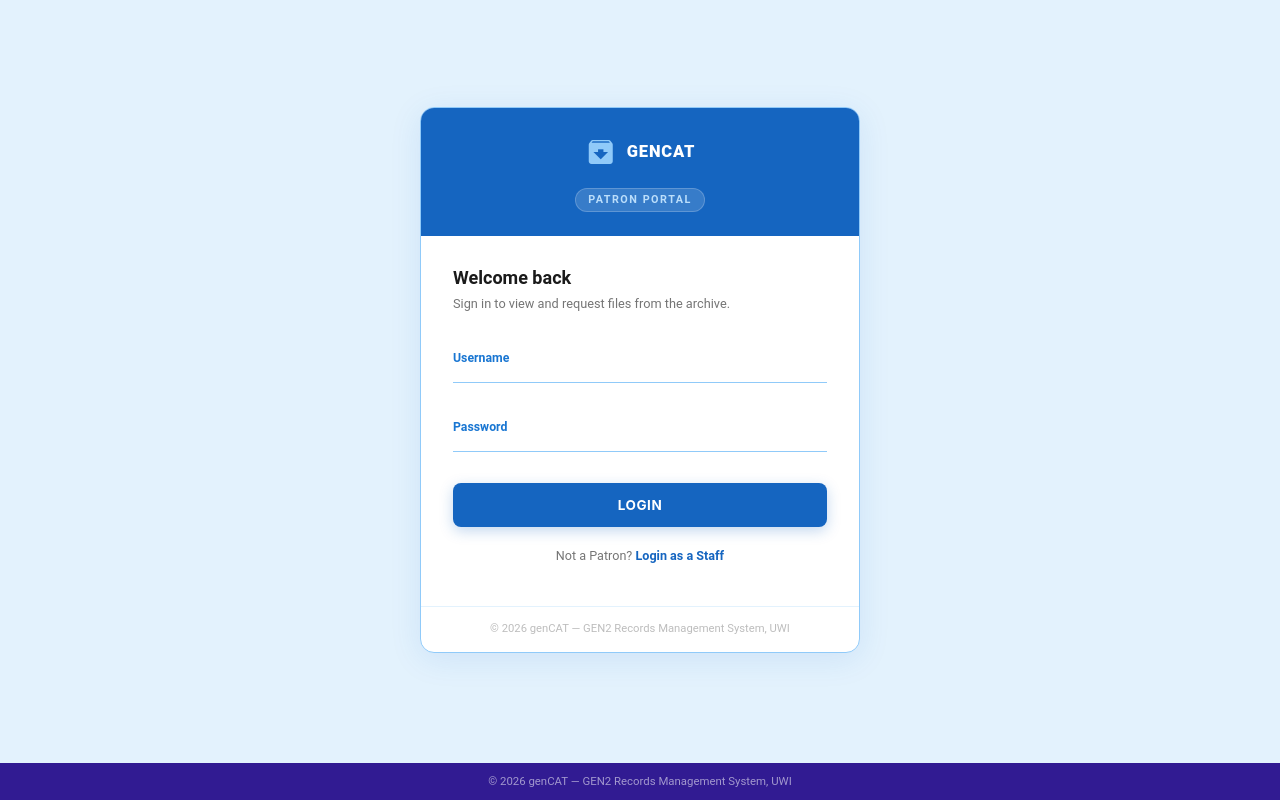
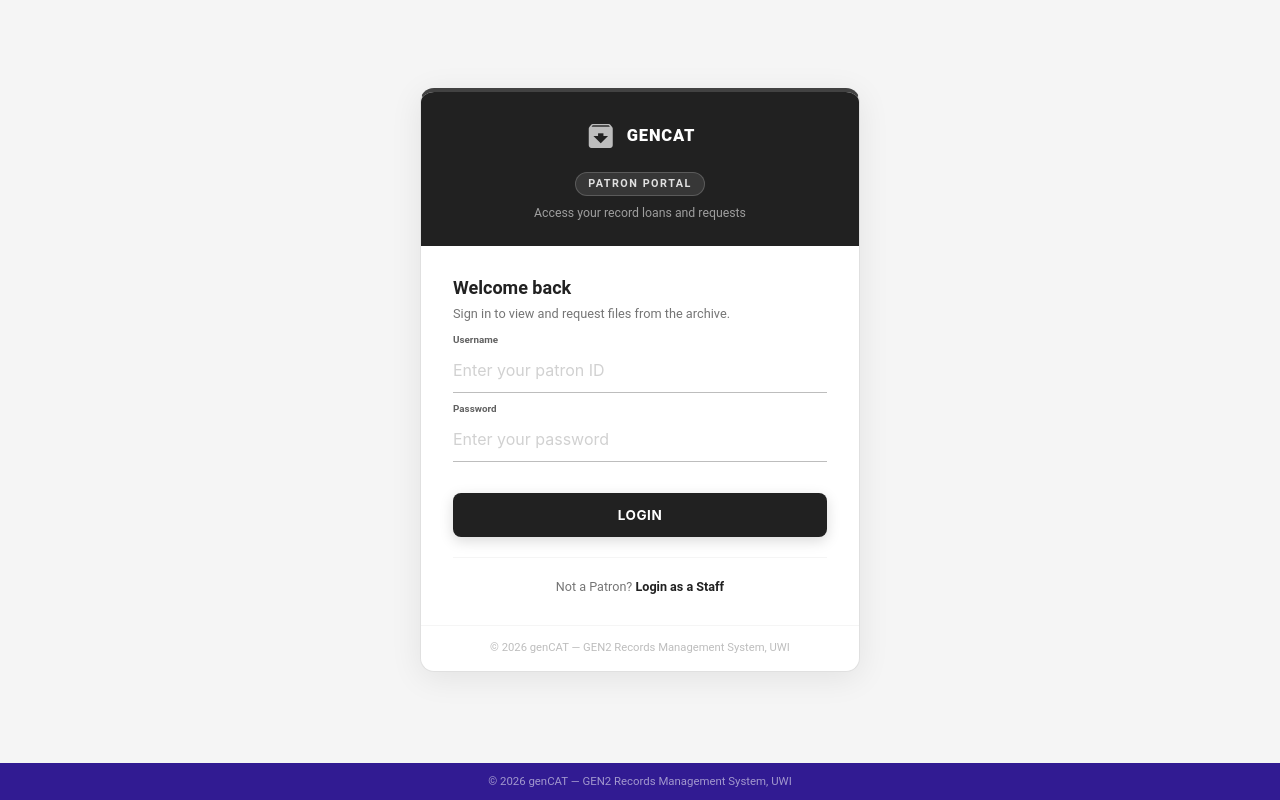
Before and after one commit to AMMS-INFO3604/Archives-And-Record-Management-UWI-genCAT-Improvement-Proof-of-Concept-, a Flask app: page /login/patron in a window 1280 px wide. Run offline with Flask 3, Linux system fonts and the light colour scheme.

Commit message:
#34 Migrate new UI format to Login view

```diff
--- a/App/templates/patron_login.html
+++ b/App/templates/patron_login.html
@@ -3,7 +3,7 @@
 
 {% block content %}
 <style>
-    body { background-color: #e3f2fd !important; }
+    body { background-color: #f5f5f5 !important; }
 
     .login-wrapper {
         display: flex;
@@ -15,16 +15,17 @@
 
     .login-card {
         background: #fff;
-        border: 1.5px solid #90caf9;
+        border: 1.5px solid #e0e0e0;
+        border-top: 4px solid #424242;
         border-radius: 14px;
         width: 100%;
         max-width: 440px;
-        box-shadow: 0 6px 32px rgba(21,101,192,.10);
+        box-shadow: 0 6px 32px rgba(0,0,0,.08);
         overflow: hidden;
     }
 
     .login-header {
-        background: #1565c0;
+        background: #212121;
         padding: 28px 32px 24px;
         text-align: center;
     }
@@ -37,7 +38,7 @@
         margin-bottom: 10px;
     }
 
-    .login-header .logo-area i { font-size: 32px; color: #90caf9; }
+    .login-header .logo-area i { font-size: 32px; color: #bdbdbd; }
 
     .login-header h1 {
         color: #fff;
@@ -51,15 +52,21 @@
     .login-header .role-badge {
         display: inline-block;
         margin-top: 10px;
-        background: rgba(255,255,255,.15);
-        color: #bbdefb;
+        background: rgba(255,255,255,.1);
+        color: #e0e0e0;
         font-size: .72rem;
         font-weight: 700;
         letter-spacing: 1.5px;
         text-transform: uppercase;
         padding: 3px 12px;
         border-radius: 20px;
-        border: 1px solid rgba(255,255,255,.2);
+        border: 1px solid rgba(255,255,255,.18);
+    }
+
+    .login-header .header-subtitle {
+        color: #9e9e9e;
+        font-size: .82rem;
+        margin: 8px 0 0;
     }
 
     .login-body { padding: 32px 32px 28px; }
@@ -67,7 +74,7 @@
     .login-body h2 {
         font-size: 1.2rem;
         font-weight: 700;
-        color: #1a1a1a;
+        color: #212121;
         margin: 0 0 6px;
     }
 
@@ -78,29 +85,29 @@
     }
 
     .login-body .input-field label {
-        color: #1976d2 !important;
+        color: #616161 !important;
         font-weight: 600;
         font-size: .82rem;
     }
 
     .login-body .input-field input:focus + label,
     .login-body .input-field input.active + label {
-        color: #1565c0 !important;
+        color: #212121 !important;
     }
 
     .login-body .input-field input {
-        border-bottom: 1.5px solid #90caf9 !important;
+        border-bottom: 1.5px solid #bdbdbd !important;
         box-shadow: none !important;
     }
 
     .login-body .input-field input:focus {
-        border-bottom: 2px solid #1565c0 !important;
+        border-bottom: 2px solid #212121 !important;
         box-shadow: none !important;
     }
 
     .btn-login {
         width: 100%;
-        background: #1565c0 !important;
+        background: #212121 !important;
         color: #fff !important;
         font-weight: 700 !important;
         letter-spacing: .5px;
@@ -109,28 +116,13 @@
         line-height: 44px !important;
         font-size: .9rem !important;
         margin-top: 8px;
-        box-shadow: 0 4px 14px rgba(21,101,192,.25) !important;
+        box-shadow: 0 4px 14px rgba(0,0,0,.15) !important;
     }
 
-    .btn-login:hover { background: #1976d2 !important; }
-
-    .switch-link {
-        text-align: center;
-        margin-top: 20px;
-        font-size: .84rem;
-        color: #757575;
-    }
-
-    .switch-link a {
-        color: #1565c0;
-        font-weight: 700;
-        text-decoration: none;
-    }
-
-    .switch-link a:hover { color: #0d47a1; }
+    .btn-login:hover { background: #424242 !important; }
 
     .login-footer {
-        border-top: 1px solid #e3f2fd;
+        border-top: 1px solid #f5f5f5;
         padding: 14px 32px;
         text-align: center;
         font-size: .75rem;
@@ -147,6 +139,7 @@
                 <h1>genCAT</h1>
             </div>
             <span class="role-badge">Patron Portal</span>
+            <p class="header-subtitle">Access your record loans and requests</p>
         </div>
 
         <div class="login-body">
@@ -155,12 +148,12 @@
 
             <form method="POST" action="/login">
                 <div class="input-field">
-                    <input type="text" id="username" name="username" required />
+                    <input type="text" id="username" name="username" required placeholder="Enter your patron ID" />
                     <label for="username">Username</label>
                 </div>
 
                 <div class="input-field">
-                    <input type="password" id="password" name="password" required />
+                    <input type="password" id="password" name="password" required placeholder="Enter your password" />
                     <label for="password">Password</label>
                 </div>
 
@@ -169,9 +162,9 @@
                 </button>
             </form>
 
-            <p class="switch-link">
-                Not a Patron? <a href="{{ url_for('auth_views.staff_login_page') }}">Login as a Staff</a>
-            </p>
+            <div style="margin-top: 20px; border-top: 1px solid #f5f5f5; padding-top: 20px; text-align: center; font-size: .84rem; color: #757575;">
+                Not a Patron? <a href="{{ url_for('auth_views.staff_login_page') }}" style="color: #212121; font-weight: 700; text-decoration: none;">Login as a Staff</a>
+            </div>
         </div>
 
         <div class="login-footer">
```
Also changed, not shown: App/templates/staff_login.html (+30 -37 lines).
